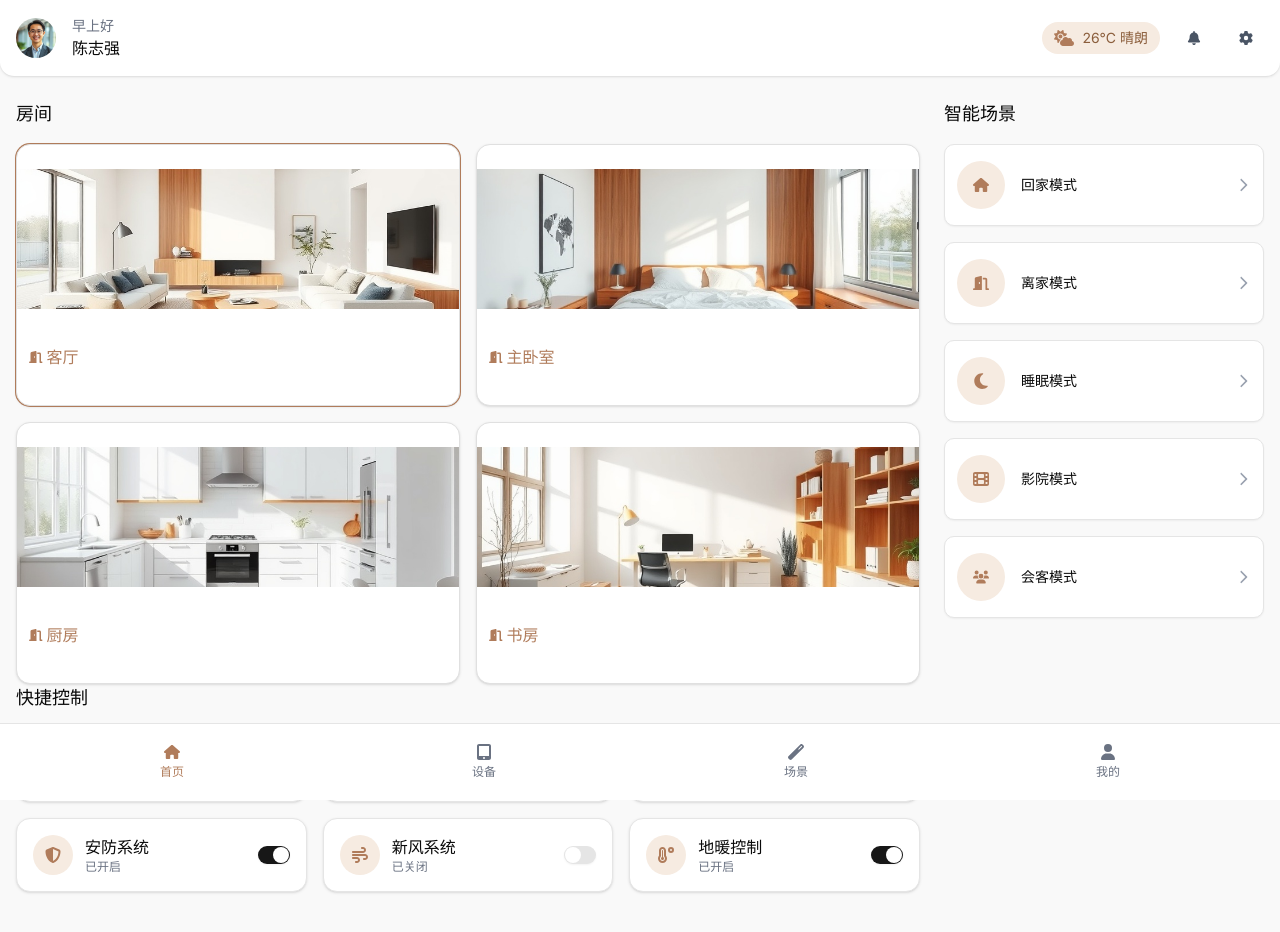
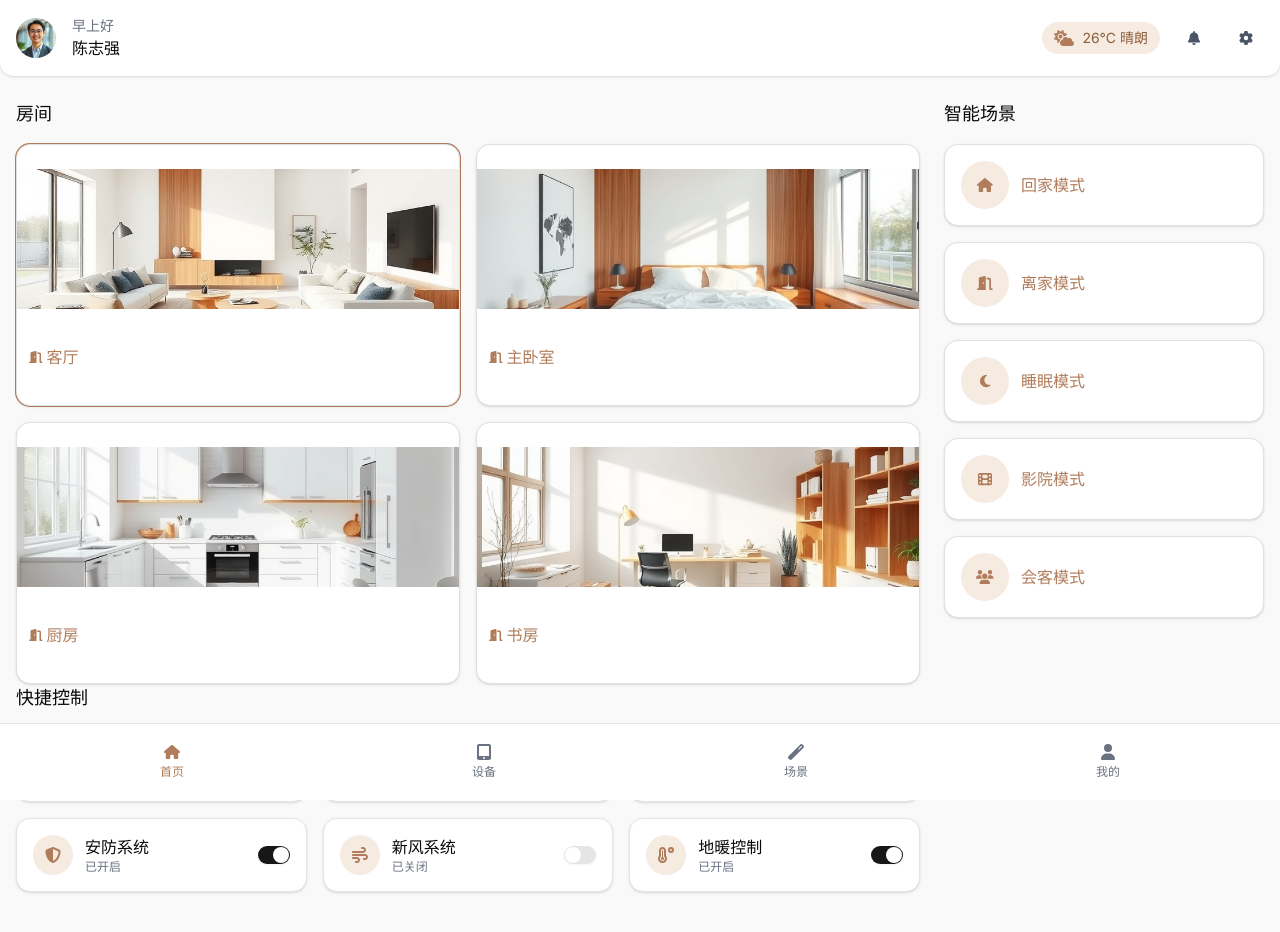
Before and after one commit to CloseFish/my-smart-home-app, a Next.js app: page / in a window 1280 px wide. Shown: the top 932 px of the page. Built offline with nearby package versions, Linux system fonts and the light colour scheme.

Commit message:
修复了“智能场景”内部模块拖拽粘滞的问题 20250405_1630

```diff
--- a/src/components/DraggableScenes.tsx
+++ b/src/components/DraggableScenes.tsx
@@ -1,44 +1,50 @@
 "use client";
-
 import React, { useState, useRef, useEffect } from "react";
-import { Button } from "@/components/ui/button";
+import { Card } from "@/components/ui/card";
 import { FontAwesomeIcon } from "@fortawesome/react-fontawesome";
-import { faHome, faDoorOpen, faMoon, faFilm, faUsers, faChevronRight } from "@fortawesome/free-solid-svg-icons";
+import {
+	faHome,
+	faDoorOpen,
+	faMoon,
+	faFilm,
+	faUsers
+} from "@fortawesome/free-solid-svg-icons";
 import {
 	DndContext,
 	closestCenter,
 	useSensor,
 	useSensors,
 	PointerSensor,
-	TouchSensor,
+	TouchSensor
 } from "@dnd-kit/core";
 import { SortableContext, useSortable, arrayMove, rectSortingStrategy } from "@dnd-kit/sortable";
 import { CSS } from "@dnd-kit/utilities";
 
 const DraggableScenes: React.FC = () => {
-	const [scenes, setScenes] = useState([
-		{ id: "home", name: "回家模式", icon: faHome },
-		{ id: "away", name: "离家模式", icon: faDoorOpen },
-		{ id: "sleep", name: "睡眠模式", icon: faMoon },
-		{ id: "cinema", name: "影院模式", icon: faFilm },
-		{ id: "guest", name: "会客模式", icon: faUsers },
-	]);
+	const scenes = [
+		{ name: "回家模式", icon: faHome },
+		{ name: "离家模式", icon: faDoorOpen },
+		{ name: "睡眠模式", icon: faMoon },
+		{ name: "影院模式", icon: faFilm },
+		{ name: "会客模式", icon: faUsers }
+	];
+	const [draggableScenes, setDraggableScenes] = useState(scenes);
 
 	const sensors = useSensors(
 		useSensor(PointerSensor, {
-			activationConstraint: { delay: 300, tolerance: 5 },
+			activationConstraint: { delay: 300, tolerance: 5 }
 		}),
 		useSensor(TouchSensor, {
-			activationConstraint: { delay: 300, tolerance: 5 },
+			activationConstraint: { delay: 300, tolerance: 5 }
 		})
 	);
 
 	const handleDragEnd = (event: any) => {
 		const { active, over } = event;
 		if (active.id !== over.id) {
-			setScenes((prev) => {
-				const oldIndex = prev.findIndex((scene) => scene.id === active.id);
-				const newIndex = prev.findIndex((scene) => scene.id === over.id);
+			setDraggableScenes((prev) => {
+				const oldIndex = prev.findIndex((scene) => scene.name === active.id);
+				const newIndex = prev.findIndex((scene) => scene.name === over.id);
 				return arrayMove(prev, oldIndex, newIndex);
 			});
 		}
@@ -48,10 +54,13 @@ const DraggableScenes: React.FC = () => {
 		<div>
 			<h2 className="text-lg font-medium mb-4">智能场景</h2>
 			<DndContext collisionDetection={closestCenter} onDragEnd={handleDragEnd} sensors={sensors}>
-				<SortableContext items={scenes.map((scene) => scene.id)} strategy={rectSortingStrategy}>
-					<div className="space-y-4">
-						{scenes.map((scene) => (
-							<SortableScene key={scene.id} id={scene.id} name={scene.name} icon={scene.icon} />
+				<SortableContext
+					items={draggableScenes.map((scene) => scene.name)}
+					strategy={rectSortingStrategy}
+				>
+					<div className="grid grid-cols-1 gap-4">
+						{draggableScenes.map((scene) => (
+							<SortableScene key={scene.name} id={scene.name} scene={scene} />
 						))}
 					</div>
 				</SortableContext>
@@ -60,12 +69,12 @@ const DraggableScenes: React.FC = () => {
 	);
 };
 
-const SortableScene: React.FC<{ id: string; name: string; icon: any }> = ({ id, name, icon }) => {
+const SortableScene: React.FC<{ id: string; scene: any }> = ({ id, scene }) => {
 	const { attributes, listeners, setNodeRef, transform, transition } = useSortable({ id });
 	const longPressRef = useRef<NodeJS.Timeout | null>(null);
 	const isLongPress = useRef(false);
 
-	const handleMouseDown = (e: React.MouseEvent<HTMLButtonElement>) => {
+	const handleMouseDown = (e: React.MouseEvent<HTMLDivElement>) => {
 		longPressRef.current = setTimeout(() => {
 			isLongPress.current = true;
 			if (listeners && listeners.onMouseDown) {
@@ -74,13 +83,13 @@ const SortableScene: React.FC<{ id: string; name: string; icon: any }> = ({ id,
 		}, 300);
 	};
 
-	const handleMouseUp = (e: React.MouseEvent<HTMLButtonElement>) => {
+	const handleMouseUp = (e: React.MouseEvent<HTMLDivElement>) => {
 		if (longPressRef.current) {
 			clearTimeout(longPressRef.current);
 			longPressRef.current = null;
 		}
 		if (!isLongPress.current) {
-			// 这里可以添加短按的逻辑，目前没有特殊操作可以先空着
+			// 短按逻辑可在此添加，暂时留空
 		}
 		isLongPress.current = false;
 	};
@@ -94,25 +103,26 @@ const SortableScene: React.FC<{ id: string; name: string; icon: any }> = ({ id,
 	}, []);
 
 	return (
-		<Button
+		<Card
 			ref={setNodeRef}
-			{...attributes}
-			onMouseDown={handleMouseDown}
-			onMouseUp={handleMouseUp}
-			{...listeners}
-			variant="outline"
-			className="w-full h-auto py-4 flex items-center gap-4 rounded-lg cursor-grab active:cursor-grabbing"
 			style={{
 				transform: CSS.Transform.toString(transform),
-				transition
+				transition,
+				cursor: 'grab'
 			}}
+			{...attributes}
+			className="p-4 bg-white hover:shadow-md transition-shadow relative overflow-hidden border border-[#E0E0E0]"
+			{...listeners}
 		>
-			<div className="w-12 h-12 rounded-full bg-[#F6EBE1] flex items-center justify-center">
-				<FontAwesomeIcon icon={icon} className="text-[#B07C5B] text-lg" />
+			<div className="flex items-center">
+				<div className="flex items-center justify-center bg-[#F6EBE1] rounded-full w-12 h-12 mr-3">
+					<FontAwesomeIcon icon={scene.icon} className="text-[#B07C5B] text-sm" />
+				</div>
+				<div className="font-medium text-[#B07C5B]">
+					<span>{scene.name}</span>
+				</div>
 			</div>
-			<span className="flex-1 text-left">{name}</span>
-			<FontAwesomeIcon icon={faChevronRight} className="text-gray-400" />
-		</Button>
+		</Card>
 	);
 };
 
```
